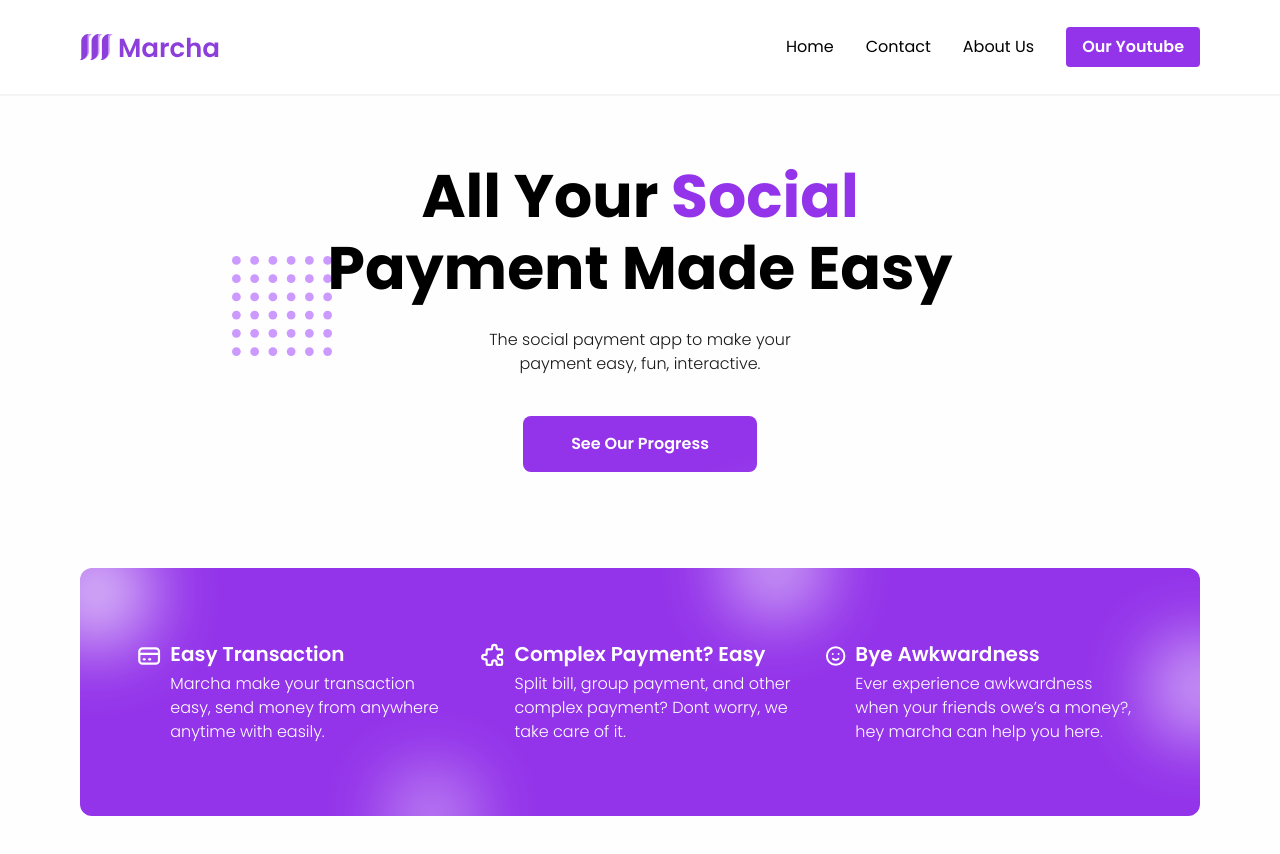
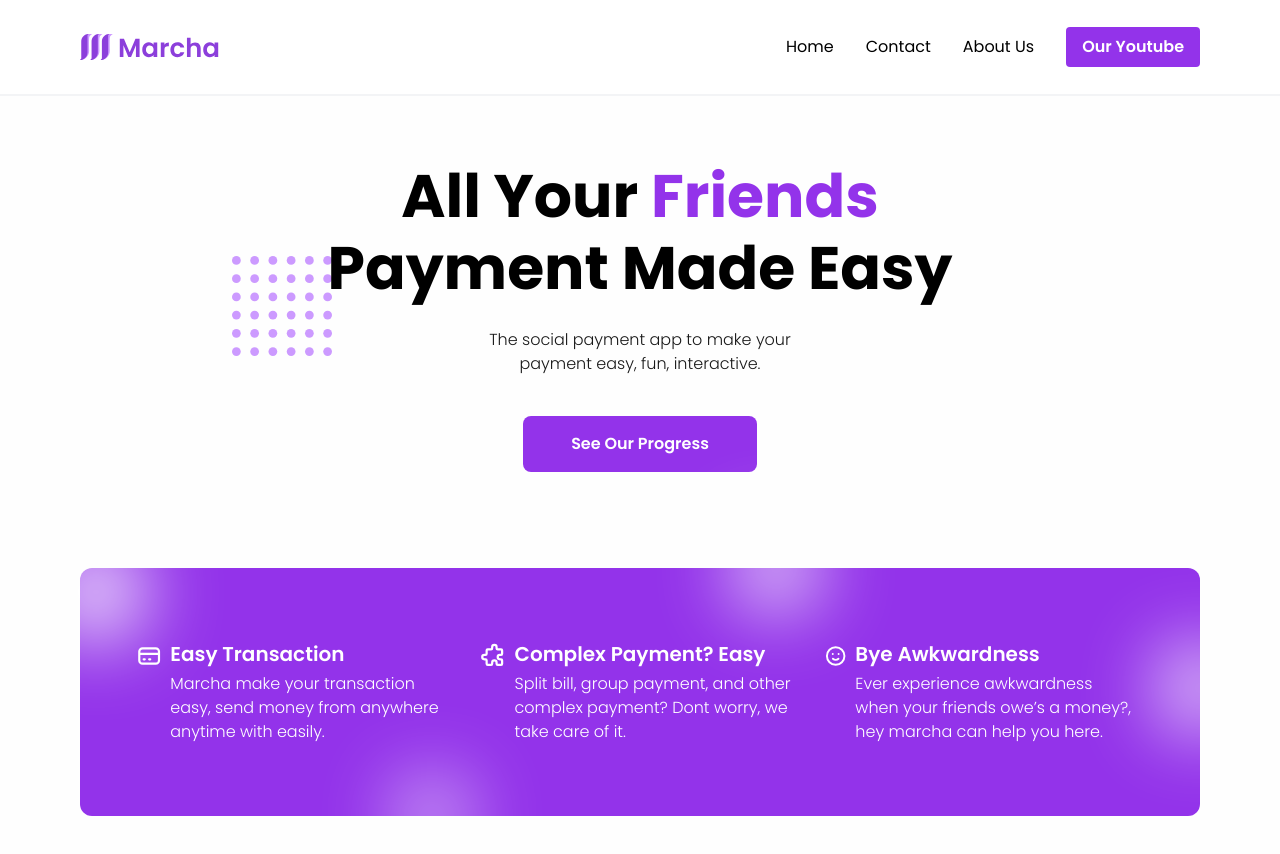
Before and after one commit to emrsyah/Marcha-LandingPage, a React (Create React App) app: page / in a window 1280 px wide. Shown: the top 854 px of the page. Built offline with nearby package versions, Linux system fonts and the light colour scheme; the HTML template or start-up script is replaced by a standard one.

Commit message:
typed animation added

```diff
--- a/package.json
+++ b/package.json
@@ -11,6 +11,7 @@
     "react-dom": "^17.0.2",
     "react-router-dom": "^6.2.2",
     "react-scripts": "5.0.0",
+    "typed.js": "^2.0.12",
     "web-vitals": "^2.1.4"
   },
   "scripts": {
--- a/src/components/Hero.js
+++ b/src/components/Hero.js
@@ -1,12 +1,35 @@
 import React from "react";
 import Hiasan from "../assets/hiasan-1.svg";
+import Typed from "typed.js";
+import {useRef, useEffect} from 'react'
 
 function Hero() {
+  const el = useRef(null)
+  useEffect(() => {
+    const typed = new Typed(el.current, {
+      strings: ["Social", "Friends", "Families", "Groups"], // Strings to display
+      // Speed settings, try diffrent values untill you get good results
+      startDelay: 300,
+      typeSpeed: 120,
+      backSpeed: 80,
+      backDelay: 1200,
+      smartBackspace: true,
+      loop: true,
+      showCursor: false,
+      cursorChar: "|",
+    });
+
+    // Destropying
+    return () => {
+      typed.destroy();
+    };
+  }, []);
+
   return (
     <div className="text-center my-16">
       <div className="relative">
         <h1 className="font-bold text-6xl mb-6 leading-[72px] z-50">
-          All Your <span className="text-purple-600">Social</span>
+          All Your <span className="text-purple-600" ref={el}></span>
           <br />
           Payment Made Easy
         </h1>
```
Also changed, not shown: src/components/Features.js (added), 1 other file (tests, documents, lock files or other folders).
